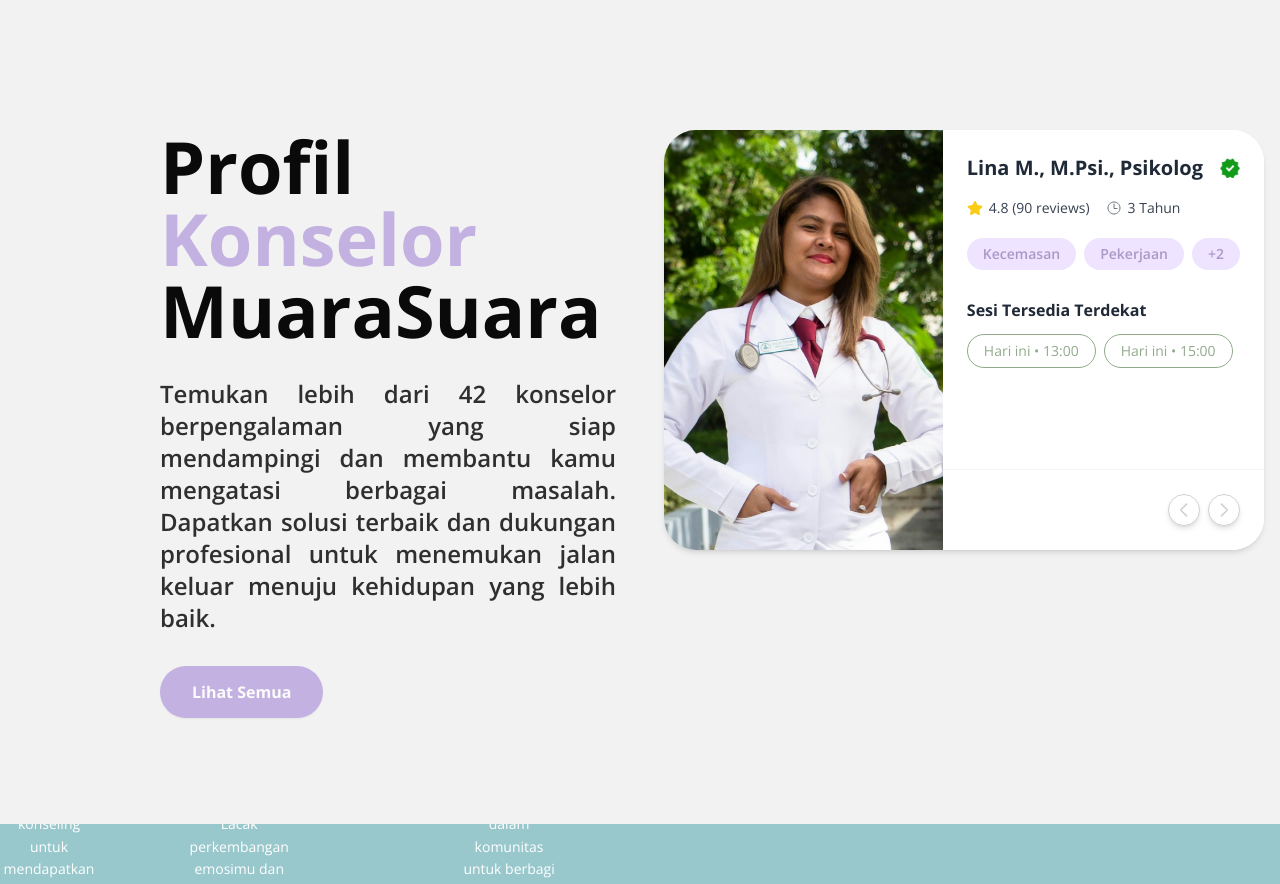
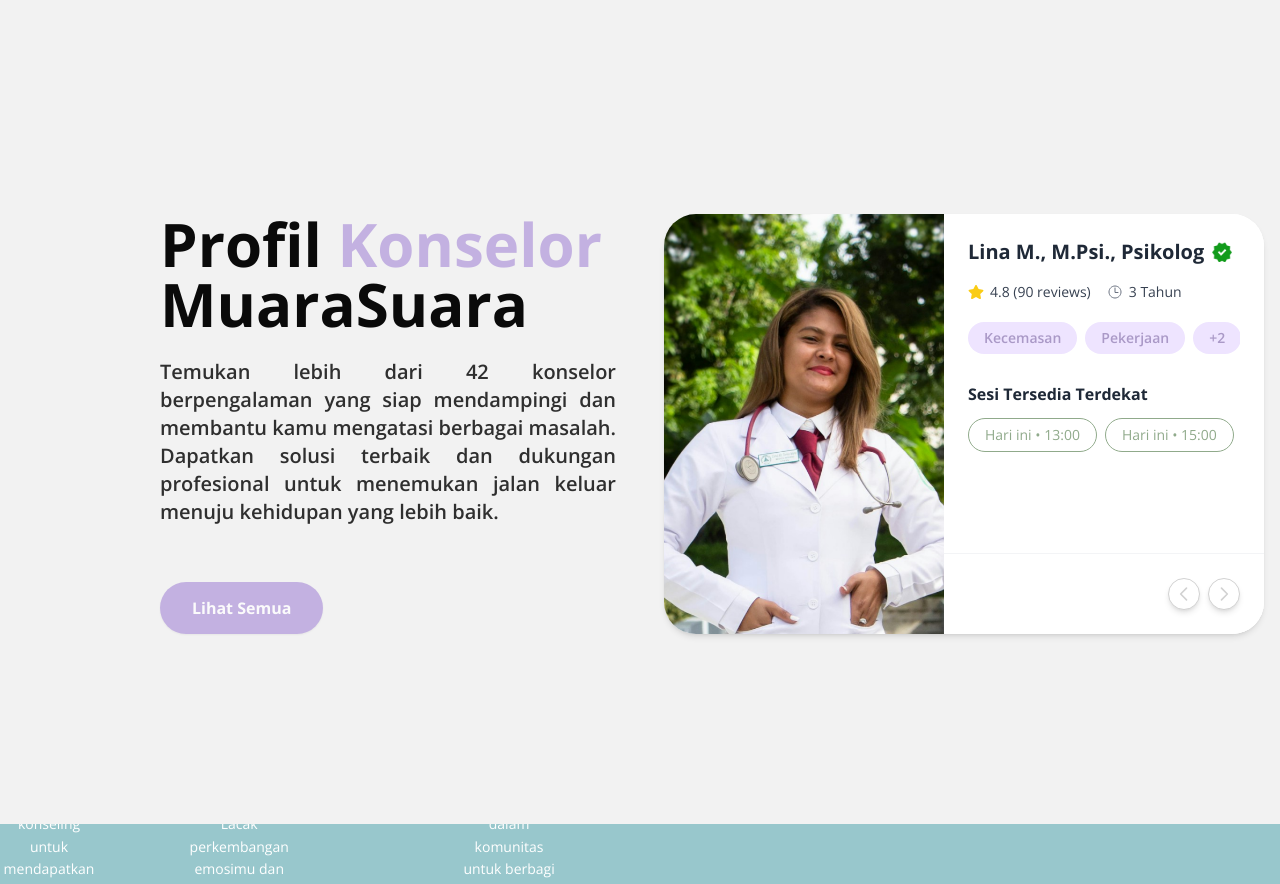
Before and after one commit to geffaa/calmind, a Next.js app: page / in a window 1280 px wide. Shown: the part 1660-2544 px from the top of the page. Built offline with nearby package versions, Linux system fonts and the light colour scheme.

Commit message:
fix(profil): fix image card

```diff
--- a/src/app/components/CounselorCard.tsx
+++ b/src/app/components/CounselorCard.tsx
@@ -49,27 +49,25 @@
   return (
     <div className="bg-white rounded-[32px] shadow-md overflow-hidden animate-fade-in w-full lg:w-[600px]">
       <div className="flex flex-col md:flex-row h-auto md:h-[420px]">
-        {/* Image container */}
-        <div className="w-full md:w-[280px] h-[280px] md:h-full relative bg-gray-100">
-          <div className="absolute inset-0">
+        {/* Image container with full width on mobile */}
+        <div className="w-full md:w-[280px] md:shrink-0">
+          <div className="relative w-full h-[400px] md:h-[420px]">
             <Image
               src={counselor.image}
               alt={counselor.name}
               fill
-              className="object-cover object-center"
-              sizes="(max-width: 768px) 100vw, 280px"
+              className="object-cover object-top"
               priority
-              style={{ objectPosition: '50% 20%' }}
             />
           </div>
         </div>
 
         {/* Content container */}
-        <div className="flex-1 flex flex-col relative bg-white">
+        <div className="flex-1 min-w-0 flex flex-col relative bg-white">
           <div className="p-5 lg:p-6 flex-1 overflow-y-auto custom-scrollbar">
             {/* Name and Verification */}
-            <div className="flex items-center justify-between mb-4">
-              <h3 className="text-xl font-bold text-gray-800 truncate pr-2">
+            <div className="flex items-center gap-2 mb-4">
+              <h3 className="text-xl font-bold text-gray-800 truncate">
                 {counselor.name}
               </h3>
               {counselor.verified && (
--- a/src/app/components/sections/ProfileSection.tsx
+++ b/src/app/components/sections/ProfileSection.tsx
@@ -135,43 +135,50 @@
         <div className="flex flex-col items-center justify-center min-h-screen py-10 sm:py-16 lg:py-20">
           <div className="w-full max-w-7xl">
             <div className="grid grid-cols-1 lg:grid-cols-2 gap-8 lg:gap-12">
-              <div className="profile-content opacity-0 transform translate-y-8 transition-all duration-500">
-                <div className="flex flex-col h-full">
-                  <div className="flex-grow">
-                    <div className="mb-8">
-                      <h2 className="text-5xl md:text-6xl lg:text-7xl font-bold leading-tight">
+              {/* Left Content */}
+              <div className="profile-content opacity-0 transform translate-y-8 transition-all duration-500 flex">
+                <div className="flex flex-col justify-between w-full h-full lg:h-[420px]">
+                  {/* Content Section */}
+                  <div>
+                    <div className="mb-4 lg:mb-6">
+                      <h2 className="text-4xl md:text-5xl lg:text-5xl xl:text-6xl font-bold leading-tight">
                         Profil{" "}
                         <span className="text-[#C3B1E1] text-underline-animation">
                           Konselor
                         </span>{" "}
+                        <br className="hidden lg:block" />
                         MuaraSuara
                       </h2>
                     </div>
-                    <p className="text-base lg:text-2xl text-[#2F2F2F] font-semibold leading-relaxed text-justify">
+                    <p className="text-base lg:text-lg xl:text-xl text-[#2F2F2F] max-w-[600px] font-semibold leading-relaxed text-justify">
                       Temukan lebih dari 42 konselor berpengalaman yang siap mendampingi dan membantu kamu mengatasi berbagai masalah. Dapatkan solusi terbaik dan dukungan profesional untuk menemukan jalan keluar menuju kehidupan yang lebih baik.
                     </p>
+                  </div>
 
-                    {/* Tombol Mobile */}
-                    <div className="mt-6 block lg:hidden">
+                  {/* Button Section */}
+                  <div className="mt-6 lg:mt-0">
+                    {/* Mobile Button */}
+                    <div className="block lg:hidden">
                       <button
                         className="w-full bg-[#C3B1E1] text-[#FBFBFB] px-6 py-3 rounded-full text-sm font-bold hover:bg-[#B39FD3] transition-all duration-300 active:scale-[0.98] shadow-sm hover:shadow-md"
                       >
                         Lihat Semua
                       </button>
                     </div>
-                  </div>
 
-                  {/* Tombol Desktop */}
-                  <div className="hidden lg:block mt-8">
-                    <button
-                      className="bg-[#C3B1E1] text-[#FBFBFB] px-8 py-3.5 rounded-full text-base font-bold hover:bg-[#B39FD3] transition-all duration-300 hover:shadow-md active:scale-[0.98] shadow-sm"
-                    >
-                      Lihat Semua
-                    </button>
+                    {/* Desktop Button */}
+                    <div className="hidden lg:block">
+                      <button
+                        className="bg-[#C3B1E1] text-[#FBFBFB] px-8 py-3.5 rounded-full text-base font-bold hover:bg-[#B39FD3] transition-all duration-300 hover:shadow-md active:scale-[0.98] shadow-sm"
+                      >
+                        Lihat Semua
+                      </button>
+                    </div>
                   </div>
                 </div>
               </div>
 
+              {/* Right Content - Card */}
               <div className="profile-card opacity-0 transform translate-y-8 transition-all duration-500">
                 <CounselorCard
                   counselor={counselors[currentIndex]}
```
